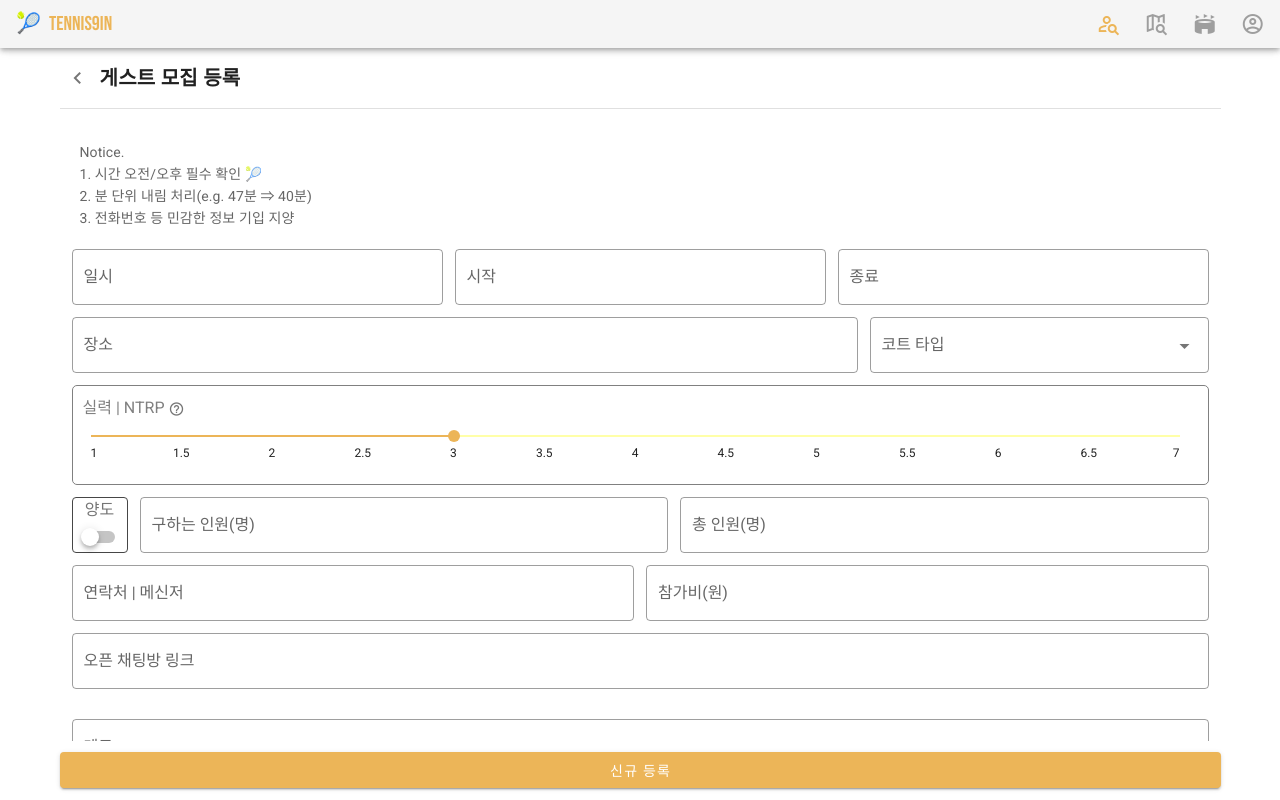
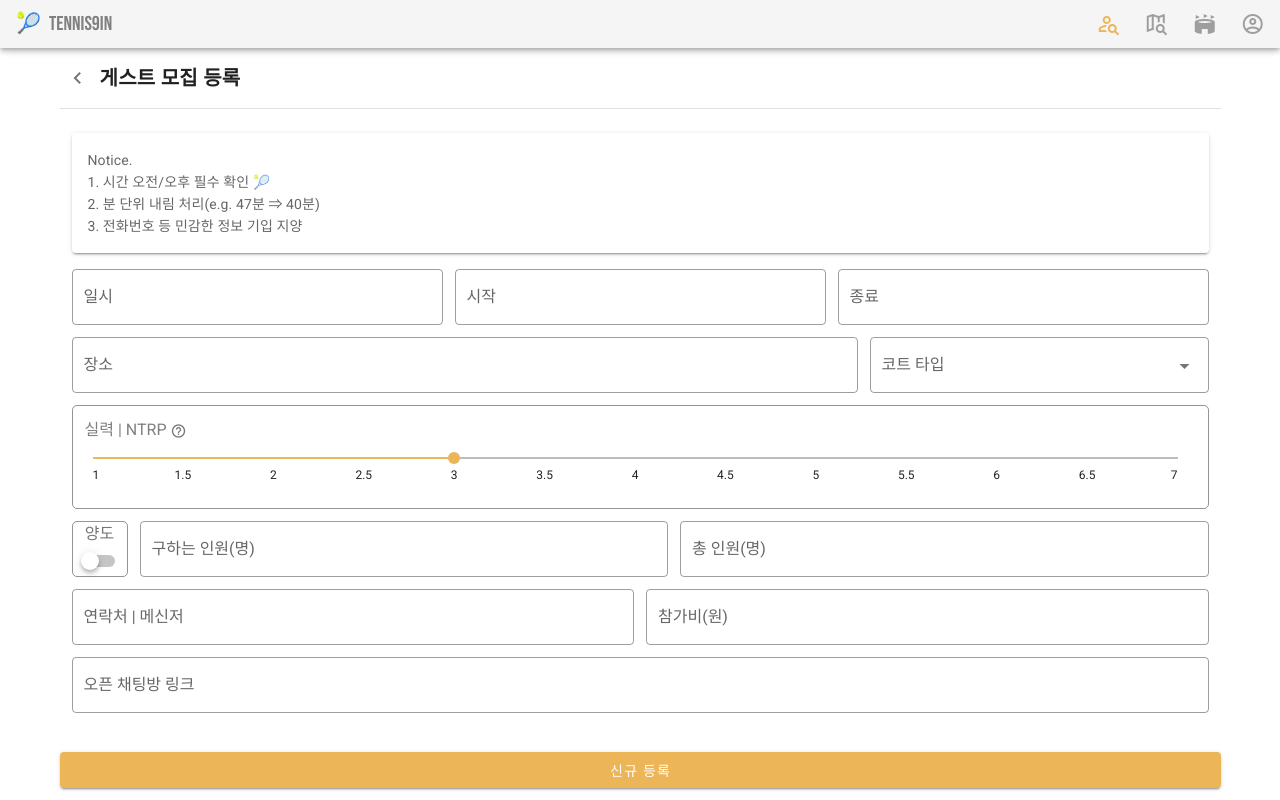
Before and after one commit to protect-me/tennis-9-in, a Vue app: page /findpeopleregist in a window 1280 px wide. Built offline with nearby package versions, Linux system fonts and the light colour scheme; no server answers; the database is empty; sample sign-in values are in the browser's storage.

Commit message:
Feat: change dark theme details(3)

```diff
--- a/src/components/Header.vue
+++ b/src/components/Header.vue
@@ -3,7 +3,14 @@
     <v-app-bar dense max-height="48px">
       <v-toolbar-title>
         <router-link to="/" style="text-decoration: none;">
-          <div class="pr-2 header-title">
+          <div
+            :class="{
+              'pr-2': true,
+              'header-title': true,
+              'header-title-dark': $vuetify.theme.dark,
+              'header-title-active': checkRouteForTitle(['Home']),
+            }"
+          >
             <span class="pr-2">🎾</span>
             <span>TENNIS9IN</span>
           </div>
@@ -96,6 +103,13 @@ export default {
         return 'grey'
       }
     },
+    checkRouteForTitle(routeArray) {
+      if (routeArray.includes(this.$route.name)) {
+        return true
+      } else {
+        return false
+      }
+    },
   },
 }
 </script>
@@ -110,5 +124,12 @@ export default {
 }
 .header-title {
   font-family: 'Bebas Neue', cursive;
+  color: grey;
+}
+.header-title.header-title-dark {
+  color: white;
+}
+.header-title.header-title-dark.header-title-active {
+  color: #ecb558;
 }
 </style>
--- a/src/components/UserCard.vue
+++ b/src/components/UserCard.vue
@@ -4,7 +4,17 @@
     class="user-info-card d-flex flex-no-wrap justify-space-between"
   >
     <v-avatar class="ma-3" size="125" tile>
-      <img :src="user.photoURL" alt="User Photo" />
+      <img
+        v-if="!loadImgFailed"
+        :src="user.photoURL"
+        @error="loadImgFailed = true"
+        alt="User Photo"
+      />
+      <div v-else class="d-flex flex-no-wrap justify-space-between">
+        <v-avatar class="ma-3" size="125" tile>
+          <v-icon x-large>mdi-account-circle-outline</v-icon>
+        </v-avatar>
+      </div>
     </v-avatar>
     <div>
       <v-card-title class="text-h6 pt-3 pl-0">
@@ -49,6 +59,11 @@ export default {
       default: () => ({}),
     },
   },
+  data() {
+    return {
+      loadImgFailed: false,
+    }
+  },
   computed: {
     userAge() {
       return Math.floor((new Date().getFullYear() - this.user.birth) / 10) * 10
@@ -62,6 +77,11 @@ export default {
       return starId.join('') + '@' + spread[1]
     },
   },
+  methods: {
+    hell() {
+      console.log('here???')
+    },
+  },
 }
 </script>
 
--- a/src/views/Court/CourtList.vue
+++ b/src/views/Court/CourtList.vue
@@ -190,7 +190,7 @@ export default {
   flex-direction: column;
   .court-list-content {
     width: 100%;
-    height: calc(100vh - 144px);
+    height: calc(100vh - 134px);
     overflow: scroll;
   }
 }
--- a/src/views/FindPeople/FindPeopleDetail.vue
+++ b/src/views/FindPeople/FindPeopleDetail.vue
@@ -66,11 +66,13 @@
       v-model="editDialogToggle"
       fullscreen
     >
-      <FindPeopleRegist
-        :subscribedSchedule="subscribedSchedule"
-        mode="edit"
-        @closeButtonClicked="closeEditDialog"
-      />
+      <v-card>
+        <FindPeopleRegist
+          :subscribedSchedule="subscribedSchedule"
+          mode="edit"
+          @closeButtonClicked="closeEditDialog"
+        />
+      </v-card>
     </v-bottom-sheet>
   </v-container>
 </template>
--- a/src/views/FindPeople/FindPeopleRegist.vue
+++ b/src/views/FindPeople/FindPeopleRegist.vue
@@ -5,7 +5,6 @@
       'edit-mode': mode === 'edit',
     }"
   >
-    <!-- <v-card-text class="pa-3"> -->
     <div class="find-people-regist-header">
       <TitleWithButton
         v-if="mode === 'regist'"
@@ -21,9 +20,9 @@
       />
     </div>
     <v-divider class="my-3"></v-divider>
-    <v-container flat class="find-people-regist-content">
-      <v-card class="mb-3" flat>
-        <v-card-text class="pa-2">
+    <v-container class="find-people-regist-content">
+      <v-card class="mb-4">
+        <v-card-text>
           <div>Notice.</div>
           <div>1. 시간 오전/오후 필수 확인 🎾</div>
           <div>2. 분 단위 내림 처리(e.g. 47분 ⇒ 40분)</div>
@@ -147,13 +146,12 @@
         </div>
 
         <div
-          class="mb-3"
-          style="
-            color: gray;
-            border: 1px solid;
-            border-radius: 5px;
-            padding: 10px;
-          "
+          :class="{
+            'pa-3': true,
+            'mb-3': true,
+            'custom-box': true,
+            'dark-border': $vuetify.theme.dark,
+          }"
         >
           <span>
             실력 | NTRP
@@ -170,14 +168,19 @@
             ticks="always"
             tick-size="0"
             style="font-size: 12px; width: calc(100% - 10px);"
+            track-color="gray"
           ></v-slider>
         </div>
 
         <div class="divide-column">
           <div
-            class="mr-3 mb-3"
+            :class="{
+              'mr-3': true,
+              'mb-3': true,
+              'custom-box': true,
+              'dark-border': $vuetify.theme.dark,
+            }"
             align="center"
-            style="border: 1px solid rgb(70, 70, 70); border-radius: 4px;"
           >
             <div style="color: rgb(117, 117, 117);" class="mx-auto">
               양도
@@ -592,14 +595,20 @@ export default {
 
 <style lang="scss" scoped>
 .find-people-regist-container {
-  /* background-color: white; */
-  width: 100%;
   height: calc(100vh - 48px);
   display: flex;
   flex-direction: column;
   .find-people-regist-content {
     height: calc(100vh - 180px);
     overflow: scroll;
+    .custom-box {
+      border: 1px solid rgba(0, 0, 0, 0.42) !important;
+      color: gray;
+      border-radius: 5px;
+    }
+    .dark-border {
+      border: 1px solid rgba(255, 255, 255, 0.24) !important;
+    }
   }
   .compelete-btn {
     max-height: 36px;
@@ -609,8 +618,9 @@ export default {
   }
 }
 .find-people-regist-container.edit-mode {
+  height: 100vh;
   .find-people-regist-content {
-    height: calc(100vh - 120px);
+    height: calc(100vh - 12px);
     overflow: scroll;
   }
 }
--- a/src/views/Mypage/EditUserInfo.vue
+++ b/src/views/Mypage/EditUserInfo.vue
@@ -11,14 +11,14 @@
     <v-container flat class="edit-user-info-content">
       <v-form v-if="user" ref="form" v-model="valid" lazy-validation>
         <div class="divide-column">
-          <v-card flat class="mb-7">
-            <v-card-subtitle>
+          <v-card class="mb-7">
+            <v-card-text>
               <span>
                 Notice.
                 <br />
                 닉네임은 첫 회원 정보 수정 시, 단 한 번 변경 가능 🎾
               </span>
-            </v-card-subtitle>
+            </v-card-text>
           </v-card>
           <v-text-field
             v-model="form.nickName"
@@ -30,7 +30,10 @@
             :rules="[rules.required, rules.counter10, rules.banGhost]"
           />
           <v-btn-toggle
-            :class="{ 'custom-box': true, 'dark-border': $vuetify.theme.dark }"
+            :class="{
+              'custom-box': true,
+              'dark-border': $vuetify.theme.dark,
+            }"
             style="width: 100%; border-radius: 4px;"
             v-model="sex"
             class="mb-7"
@@ -59,8 +62,11 @@
             :rules="[rules.required, rules.counter8]"
           />
           <div
-            :class="{ 'custom-box': true, 'dark-border': $vuetify.theme.dark }"
-            style="color: gray; border-radius: 5px; padding: 10px;"
+            :class="{
+              'pa-3': true,
+              'custom-box': true,
+              'dark-border': $vuetify.theme.dark,
+            }"
           >
             <span>
               실력 | NTRP
@@ -267,6 +273,8 @@ export default {
     overflow: scroll;
     .custom-box {
       border: 1px solid rgba(0, 0, 0, 0.42) !important;
+      color: gray;
+      border-radius: 5px;
     }
     .dark-border {
       border: 1px solid rgba(255, 255, 255, 0.24) !important;
```
